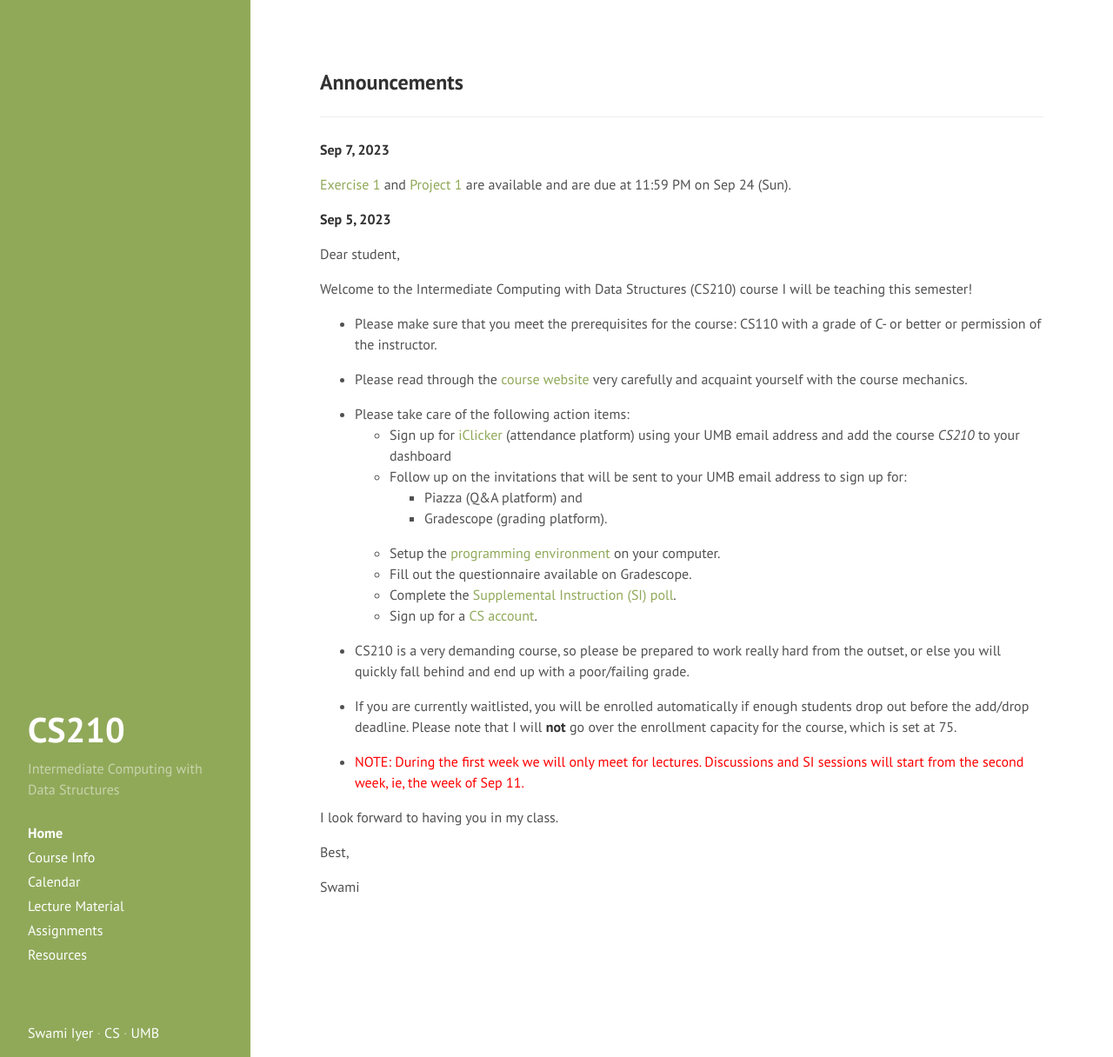
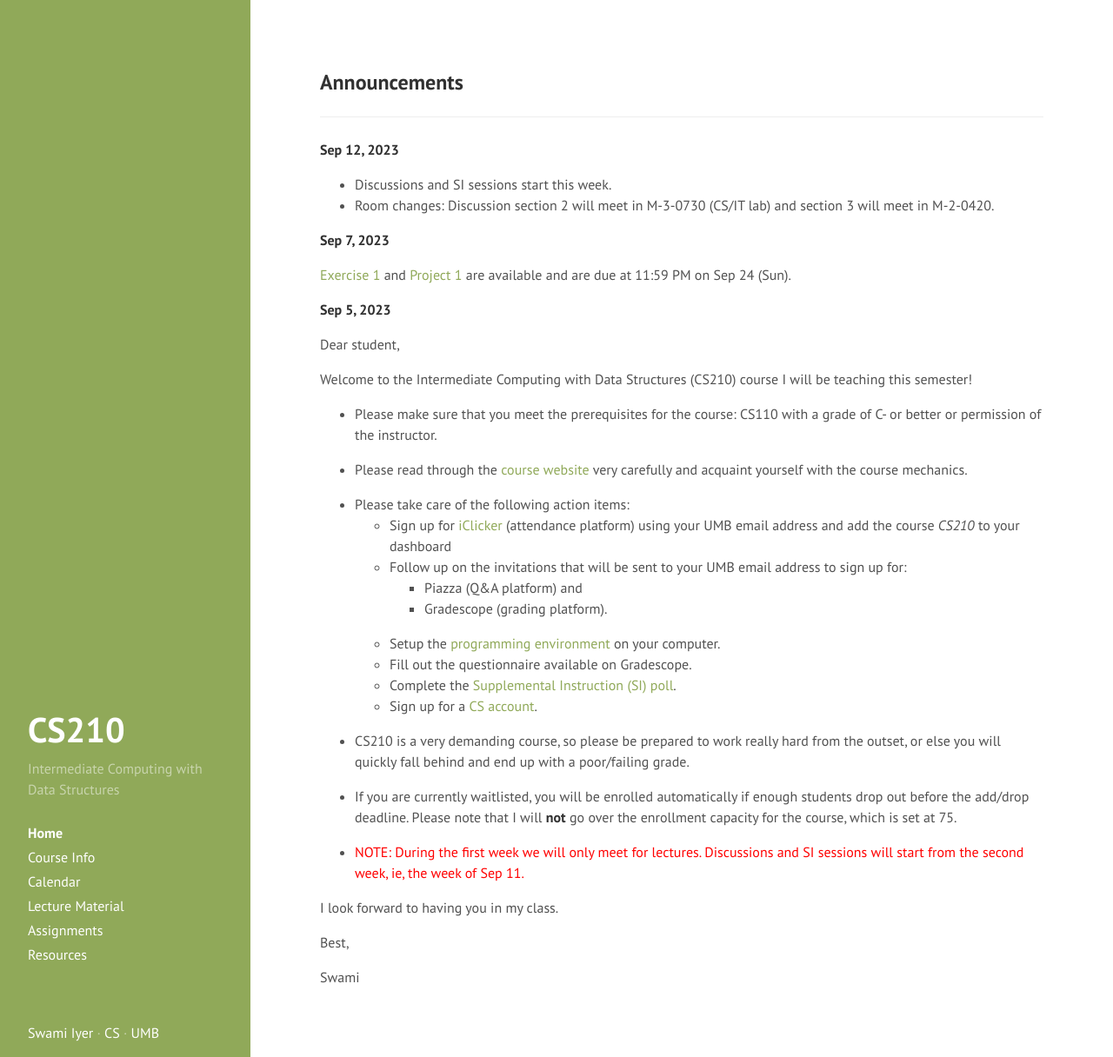
Before and after one commit to swamiiyer/swamiiyer.github.io, a Jekyll site: the page built from _pages/cs210/index.md, in a window 1280 px wide and 1216 px high. Shown: the whole window at 87% size. Built offline with Jekyll 4.4.1, drawn with Linux system fonts in a browser that asks for light colours.

Commit message:
New announcement

```diff
--- a/_pages/cs210/index.md
+++ b/_pages/cs210/index.md
@@ -4,6 +4,11 @@ layout: cs210_page
 title: Home
 order: 1
 ---
+
+**Sep 12, 2023**
+
+- Discussions and SI sessions start this week.
+- Room changes: Discussion section 2 will meet in M-3-0730 (CS/IT lab) and section 3 will meet in M-2-0420.
 
 **Sep 7, 2023**
 
```
Also changed, not shown: _pages/cs110/index.md (+4 -0 lines), _pages/cs210/course_info.md (+2 -2 lines).
